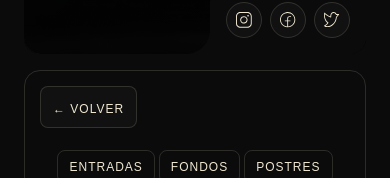
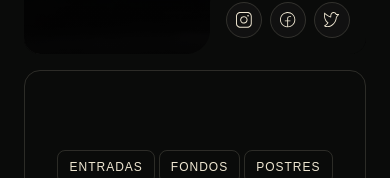
Before and after one commit to diegofpp/-myf-mcp-figma, a React (Vite) app: page / in a window 390 px wide. Both pictures are taken after a click on the button "CARTA". Shown: the part 561-739 px from the top of the page. Built offline with nearby package versions, Linux system fonts and the light colour scheme.

Commit message:
feat: eliminar botón volver del menú
- Remover botón '← volver' de la página del menú
- Simplificar interfaz del menú
- Mantener solo navegación a través del navbar principal

```diff
--- a/src/Menu.tsx
+++ b/src/Menu.tsx
@@ -10,7 +10,7 @@ const menuSections = [
         name: 'Ceviche de Corvina',
         price: '$5',
         description: 'Deliciosa corvina marinada en limón de pica con cebolla morada, cilantro y ají amarillo.',
-        image: '/assets/3940b31500c988344a01101f36a9b6a5361e55b3.png',
+        image: '/assets/',
         hasLeaf: true
       },
       {
@@ -277,13 +277,6 @@ export default function Menu({ onNavigateToFrontpage }: MenuProps) {
           <div className="flex flex-col gap-4 items-start p-8 pb-20 rounded-2xl w-full relative">
             <div aria-hidden className="absolute inset-0 rounded-2xl border border-[rgba(239,231,210,0.15)]" />
 
-            {/* Back button */}
-            <button
-              onClick={onNavigateToFrontpage}
-              className="absolute top-4 left-4 px-3 py-2 rounded-lg bg-[rgba(24,24,24,0.5)] border border-[rgba(239,231,210,0.15)] hover:bg-[rgba(24,24,24,0.7)] transition-colors"
-            >
-              <span className="text-[#efe7d2] text-[12px] tracking-[1px] uppercase" style={{ fontFamily: 'Satoshi, sans-serif', fontWeight: 400 }}>← volver</span>
-            </button>
 
             {/* Navbar */}
             <div className="flex flex-col gap-8 items-start w-full mt-8">
```
